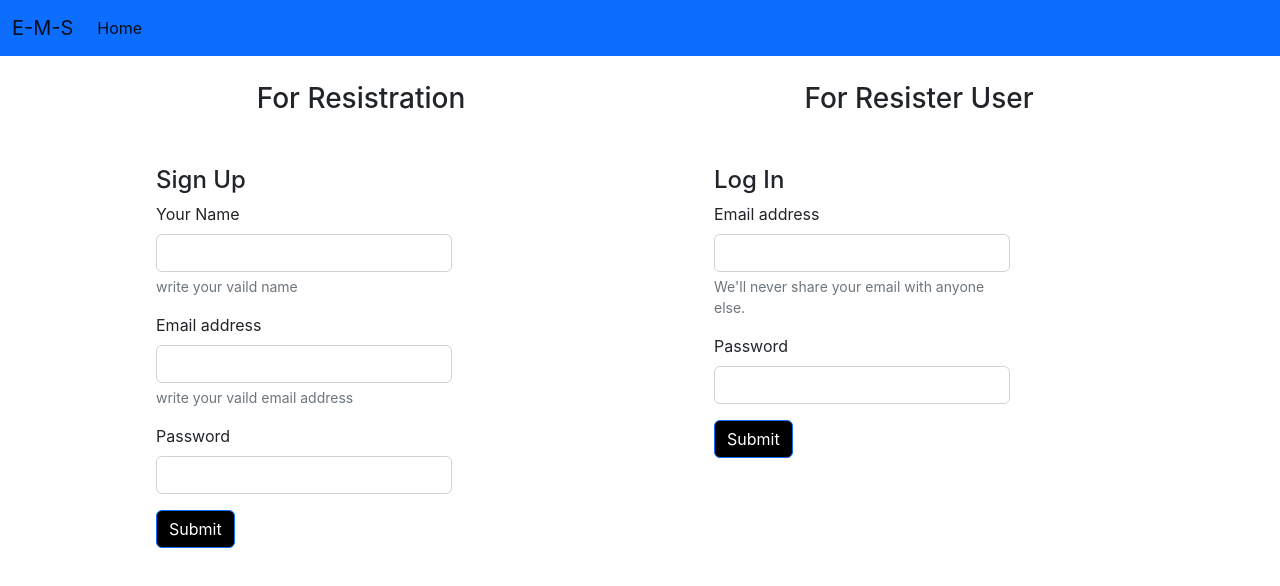
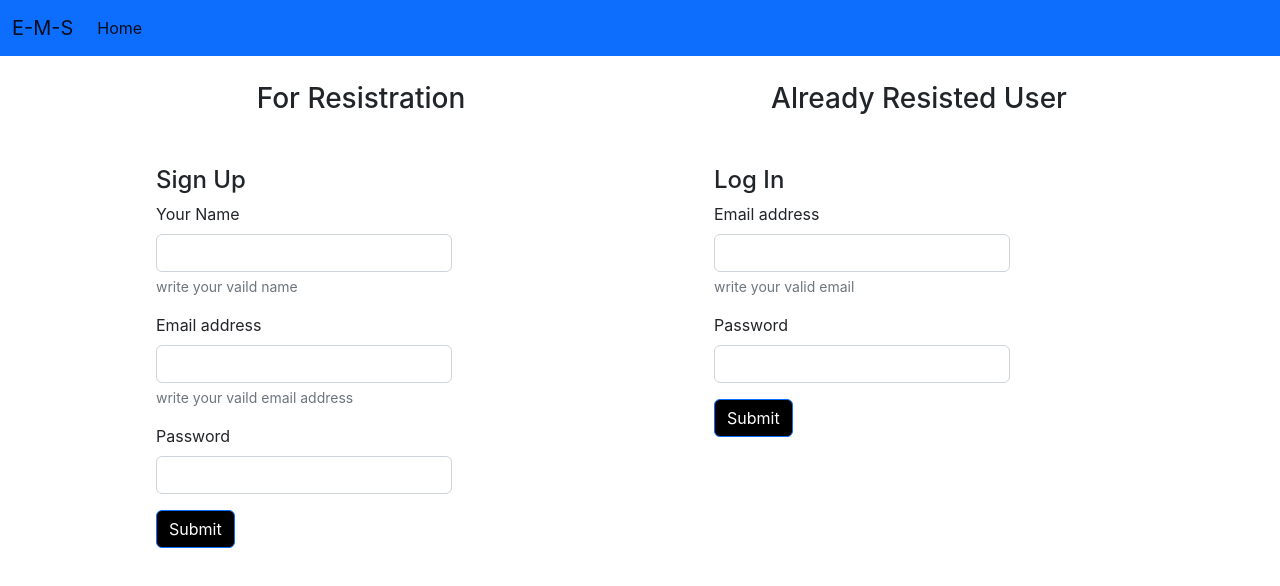
Before and after one commit to hemantsengar1234/employee-data, a React (Create React App) app: page / in a window 1280 px wide. Shown: the top 586 px of the page. Built offline with nearby package versions, Linux system fonts and the light colour scheme.

Commit message:
eleventh commit

```diff
--- a/src/components/Home.js
+++ b/src/components/Home.js
@@ -12,7 +12,7 @@ function Home() {
       <SignUp/>
     </div>
     <div className='container my-3'>
-        <h3 className='tittel'> For Resister User </h3>
+        <h3 className='tittel'> Already Resisted User </h3>
       <LogIn/>
     </div>
     </div>
--- a/src/components/LogIn.js
+++ b/src/components/LogIn.js
@@ -46,7 +46,7 @@ function LogIn() {
             <input type="email" className="form-control" id="exampleInputEmail1" aria-describedby="emailHelp"
             onChange={(e) => setEmail(e.target.value)}
             value={email}/>
-            <div id="emailHelp" className="form-text">We'll never share your email with anyone else.</div>
+            <div id="emailHelp" className="form-text">write your valid email</div>
         </div>
         <div className="mb-3">
             <label for="exampleInputPassword1" className="form-label">Password</label>
```
